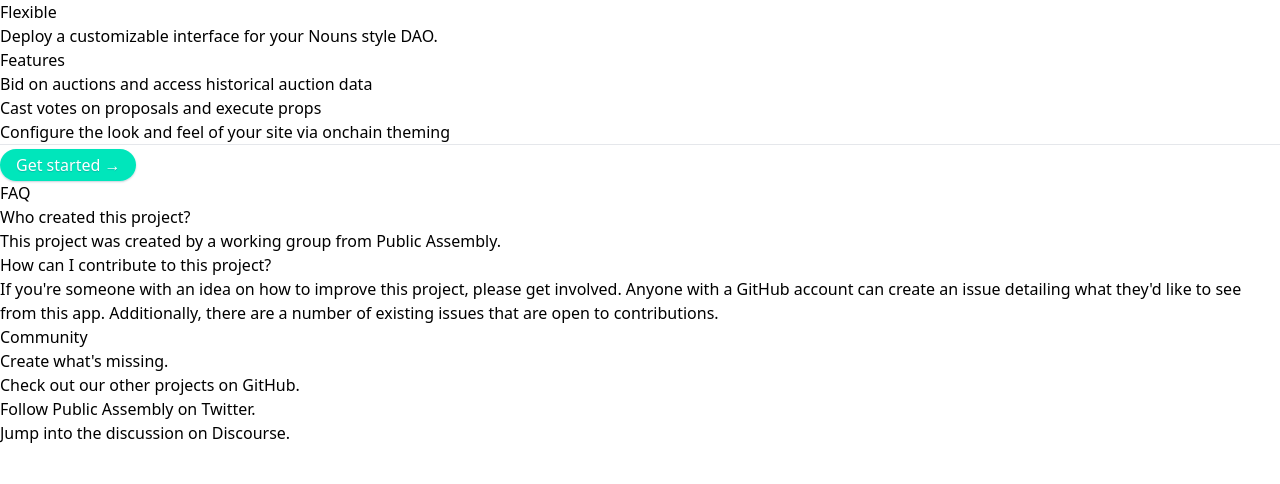
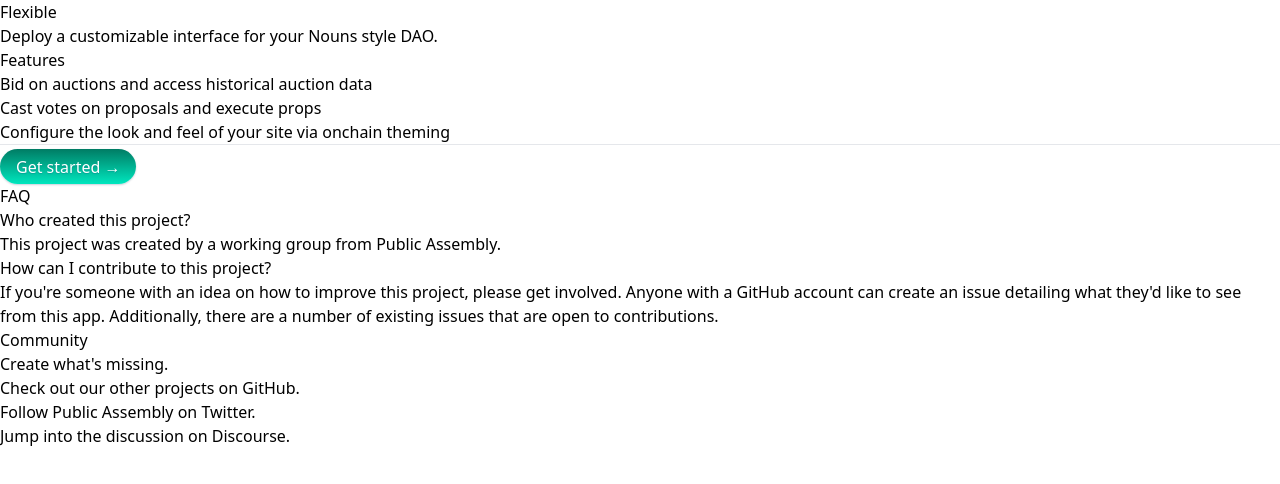
Before and after one commit to public-assembly/flexible-docs, a Next.js app: page / in a window 1280 px wide. Shown: the top 484 px of the page. Built offline with nearby package versions, Linux system fonts and the light colour scheme.

Commit message:
add mvp get started cta (#19)

```diff
--- a/pages/docs/theming/_meta.json
+++ b/pages/docs/theming/_meta.json
@@ -7,9 +7,5 @@
     "design_library": {
       "title": "Design Library",
       "display": "hidden"
-    },
-    "onchain_theming": {
-      "title": "Theming Registry",
-      "display": "hidden"
     }
   }
--- a/pages/index.mdx
+++ b/pages/index.mdx
@@ -10,10 +10,10 @@
 - Bid on auctions and access historical auction data
 - Cast votes on proposals and execute props
 - Configure the look and feel of your site via onchain theming
-
 ---
 
 <p className="subtitle">
+
       <Link className={styles.cta} href="/docs/getting_started">Get started <span>→</span></Link>
 </p>
 
--- a/pages/index.module.css
+++ b/pages/index.module.css
@@ -1,10 +1,10 @@
 a.cta {
     display: inline-block;
-    background: linear-gradient(to bottom, #00E6BB, #00E6BB);
+    background: linear-gradient(to bottom, #007C64,#00e6be) ;
     text-decoration: none;
     border-radius: 9999px;
     color: white;
-    padding: 0.25rem 1.0rem;
+    padding: 0.35rem 1.0rem;
     margin-top: 0.25rem;
     text-shadow: 0 1px 1px #00387838;
     box-shadow: 0 1px 2px #00295738;
```
